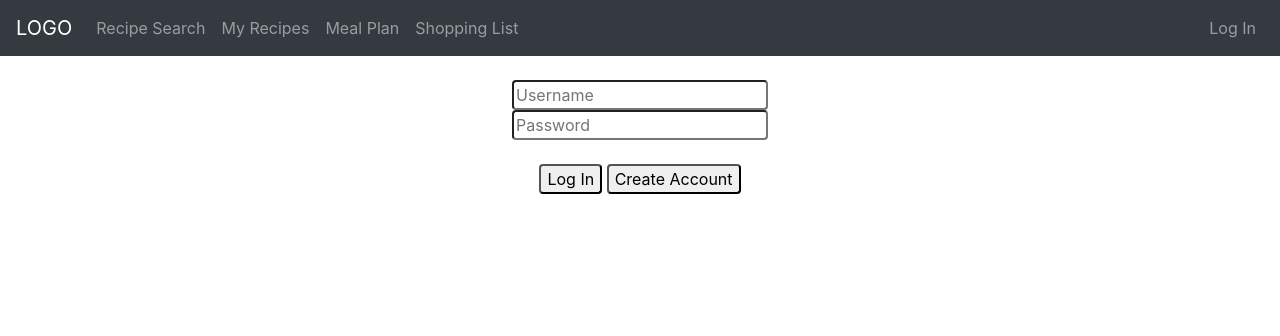
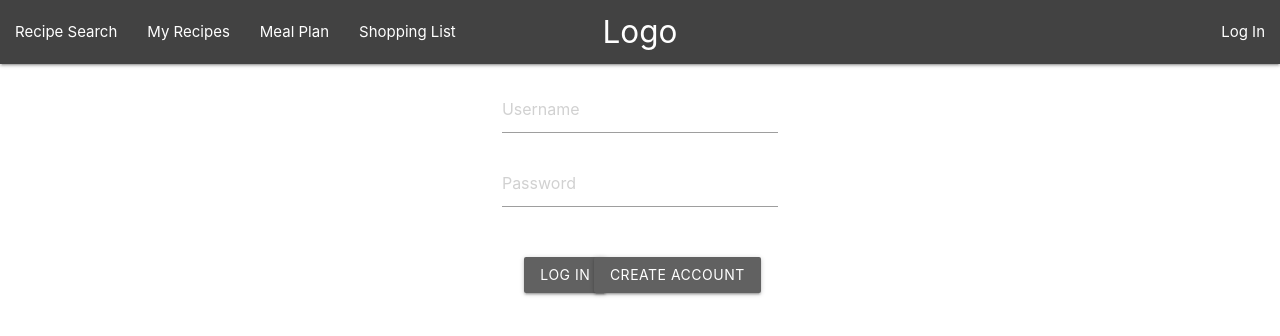
Before and after one commit to imallinson/meal-planner-reactjs, a React (Create React App) app: page /login in a window 1280 px wide. Shown: the top 336 px of the page. Built offline with nearby package versions, Linux system fonts and the light colour scheme.

Commit message:
implemented materialize

```diff
--- a/package.json
+++ b/package.json
@@ -6,6 +6,7 @@
     "axios": "^0.18.0",
     "bootstrap": "^4.2.1",
     "jquery": "^3.3.1",
+    "materialize-css": "^1.0.0-rc.2",
     "react": "^16.7.0",
     "react-dom": "^16.7.0",
     "react-router-dom": "^4.3.1",
--- a/src/App.css
+++ b/src/App.css
@@ -1,14 +1,15 @@
-#recipeSearch {
+/* #recipeSearch {
     width: 90%;
 }
 
-#search-button {
+#searchButton {
     position: absolute;
     top: -4px;
     right: 6%;
 }
 
 #recipeList {
-    margin: 25px 5%;
+    margin: 10px 5%;
     min-height: 500px;
-}
+    padding: 0.5%;
+} */
--- a/src/App.js
+++ b/src/App.js
@@ -1,5 +1,5 @@
 import React, { Component } from 'react';
-import '../node_modules/bootstrap/dist/css/bootstrap.min.css';
+import '../node_modules/materialize-css/dist/css/materialize.min.css';
 import './App.css';
 import Navbar from './Navbar.js';
 
--- a/src/Navbar.js
+++ b/src/Navbar.js
@@ -20,19 +20,16 @@ class Navbar extends Component {
         return (
             <Router>
                 <div>
-                    <nav className="navbar navbar-expand-sm navbar-dark bg-dark">
-                        <a className="navbar-brand abs" href="/">LOGO</a>
-                        <button className="navbar-toggler" type="button" data-toggle="collapse" data-target="#collapsingNavbar">
-                            <div className="navbar-toggler-icon"></div>
-                        </button>
-                        <div className="navbar-collapse collapse" id="collapsingNavbar">
-                            <ul className="navbar-nav">
+                    <nav>
+                        <div className="nav-wrapper grey darken-3">
+                            <a href="#!" className="brand-logo center">Logo</a>
+                            <ul>
                                 <li className="nav-item"><Link to="/" className="nav-link">Recipe Search</Link></li>
                                 <li className="nav-item"><Link to="/myrecipes" className="nav-link">My Recipes</Link></li>
                                 <li className="nav-item"><Link to="/mealplan" className="nav-link">Meal Plan</Link></li>
                                 <li className="nav-item"><Link to="/shoppinglist" className="nav-link">Shopping List</Link></li>
                             </ul>
-                            <ul className="navbar-nav ml-auto">
+                            <ul className="right">
                                 {this.state.loggedIn ?
                                     <li className="nav-item"><Link to="/" className="nav-link">Log Out</Link></li> :
                                     <li className="nav-item"><Link to="/login" className="nav-link">Log In</Link></li>
--- a/src/route/LoginPage.js
+++ b/src/route/LoginPage.js
@@ -1,4 +1,5 @@
 import React, { Component } from 'react';
+import axios from 'axios';
 
 class LoginPage extends Component {
     constructor() {
@@ -25,29 +26,34 @@ class LoginPage extends Component {
     }
 
     handleUsernameChange = (e) => {
-         this.setState({
+        this.setState({
             username: e.target.value
-         })
+        })
     }
 
     handlePasswordChange = (e) => {
         this.setState({
             password: e.target.value
         })
-   }
+    }
 
     render() {
         return (
-            <div className="page">
+            <div className="container">
                 <div className="row">
-                    <div className="col text-center" ><input className="rounded" type="text" placeholder="Username" onChange={this.handleUsernameChange}></input></div>
+                    <div className="col s4 push-s4" ><input className="rounded" type="text" placeholder="Username" onChange={this.handleUsernameChange}></input></div>
                 </div>
                 <div className="row">
-                    <div className="col text-center" ><input className="rounded" type="password" placeholder="Password" onChange={this.handlePasswordChange}></input></div>
+                    <div className="col s4 push-s4" ><input className="rounded" type="password" placeholder="Password" onChange={this.handlePasswordChange}></input></div>
                 </div>
                 <br />
                 <div className="row">
-                    <div className="col text-center"><button className="rounded" onClick={this.logIn}>Log In</button> <button className="rounded" onClick={this.createUser}>Create Account</button></div>
+                    <div className="col s2 push-s4 center">
+                        <button class="btn grey darken-2" type="submit" onClick={this.logIn}>Log In</button>
+                    </div>
+                    <div className="col s3 push-s3 center">
+                        <button class="btn grey darken-2" type="submit" onClick={this.createUser}>Create Account</button>
+                    </div>
                 </div>
             </div>
         );
--- a/src/route/MyRecipes.js
+++ b/src/route/MyRecipes.js
@@ -9,11 +9,13 @@ class MyRecipes extends Component {
                     <div className="col text-center"><h3>My Recipes</h3></div>
                 </div>
                 <div className="row border rounded" id="recipeList">
-                    <div className="row">
-                        <div className="col text-center"><button>Add Recipe</button></div>
-                    </div>
-                    <div className="row">
-                        <div className="col text-center"><RecipeSearchList username={null} /></div>
+                    <div className="col">
+                        <div className="row">
+                            <div className="col text-center"><button className="rounded">Add Recipe</button></div>
+                        </div>
+                        <div className="row">
+                            <div className="col"><RecipeSearchList username={null} /></div>
+                        </div>
                     </div>
                 </div>
 
--- a/src/route/RecipeSearch.js
+++ b/src/route/RecipeSearch.js
@@ -24,7 +24,7 @@ class RecipeSearch extends Component {
                 <div className="row">
                     <div className="col text-center">
                         <input className="rounded" type="text" id="recipeSearch" onChange={this.handleChange}></input>
-                        <button className="btn pull-right" id="search-button" type="submit">Search</button>
+                        <button className="btn" id="searchButton" type="submit">Search</button>
                     </div>
                 </div>
                 <div className="row border rounded" id="recipeList">
```
Also changed, not shown: 1 other file (tests, documents, lock files or other folders).
